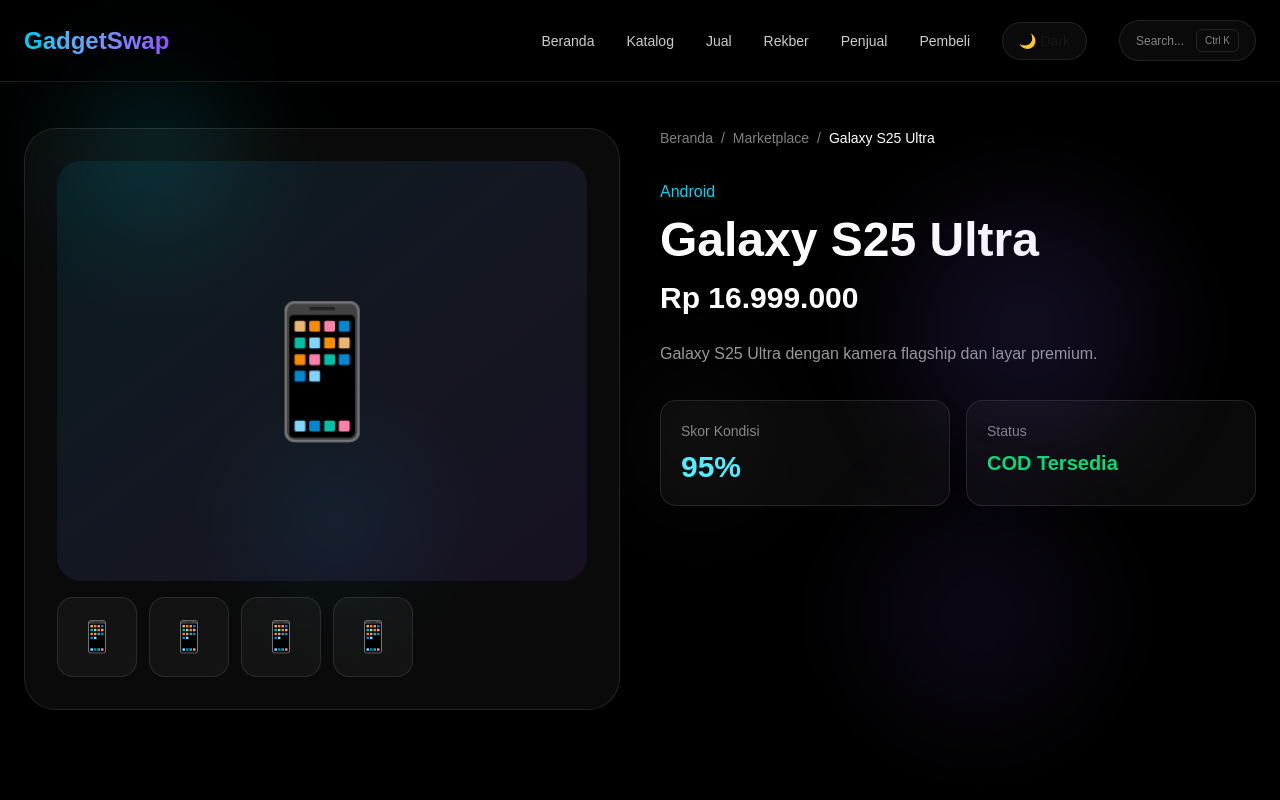
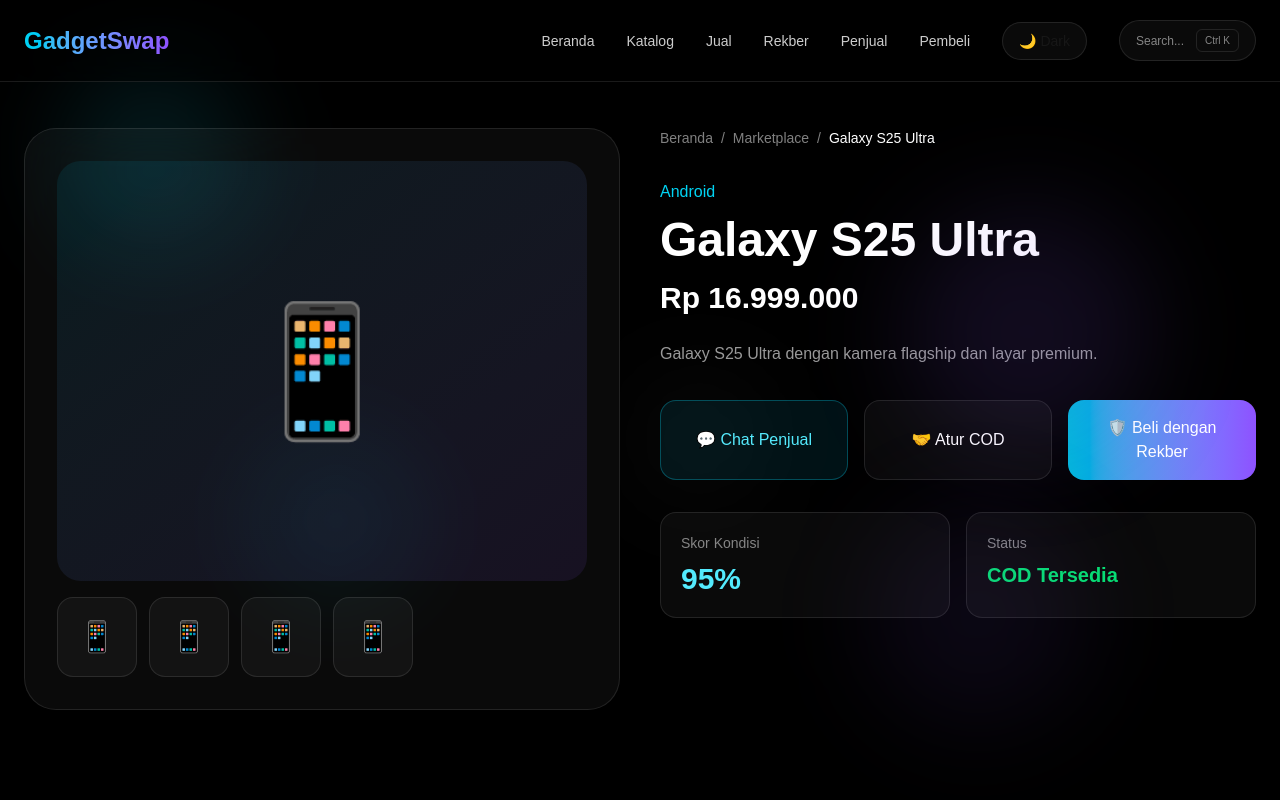
Before and after one commit to Rexlicky/gadgetswap, a Next.js app: page /product/galaxy-s25-ultra in a window 1280 px wide. Shown: the top 800 px of the page. Built offline with nearby package versions, Linux system fonts and the light colour scheme.

Commit message:
feat: add product quick actions

```diff
--- a/src/app/product/[slug]/page.js
+++ b/src/app/product/[slug]/page.js
@@ -5,6 +5,7 @@
 import ProductReviews from "@/components/product/ProductReviews";
 import ProductRatingSummary from "@/components/product/ProductRatingSummary";
 import RecentlyViewed from "@/components/product/RecentlyViewed";
+import ProductActions from "@/components/product/ProductActions";
 
 export default async function ProductDetailPage({ params }) {
   const { slug } = await params;
@@ -36,6 +37,8 @@
           <p className="mt-4 text-3xl font-bold">{product.price}</p>
 
           <p className="mt-6 leading-7 text-white/60">{product.description}</p>
+
+          <ProductActions />
 
           <div className="mt-8 grid grid-cols-2 gap-4">
             <div className="rounded-2xl border border-white/10 bg-white/[0.04] p-5">
--- /dev/null
+++ b/src/components/product/ProductActions.jsx
@@ -0,0 +1,55 @@
+export default function ProductActions() {
+  return (
+    <div className="mt-8 grid gap-4 sm:grid-cols-3">
+      <button
+        className="
+          rounded-2xl
+          border
+          border-cyan-400/30
+          bg-cyan-500/10
+          px-6
+          py-4
+          font-medium
+          text-cyan-300
+          transition
+          hover:bg-cyan-500/20
+        "
+      >
+        💬 Chat Penjual
+      </button>
+
+      <button
+        className="
+          rounded-2xl
+          border
+          border-white/10
+          bg-white/[0.04]
+          px-6
+          py-4
+          font-medium
+          transition
+          hover:border-cyan-400/30
+        "
+      >
+        🤝 Atur COD
+      </button>
+
+      <button
+        className="
+          rounded-2xl
+          bg-gradient-to-r
+          from-cyan-500
+          to-violet-500
+          px-6
+          py-4
+          font-medium
+          text-white
+          transition
+          hover:scale-[1.02]
+        "
+      >
+        🛡️ Beli dengan Rekber
+      </button>
+    </div>
+  );
+}
```
